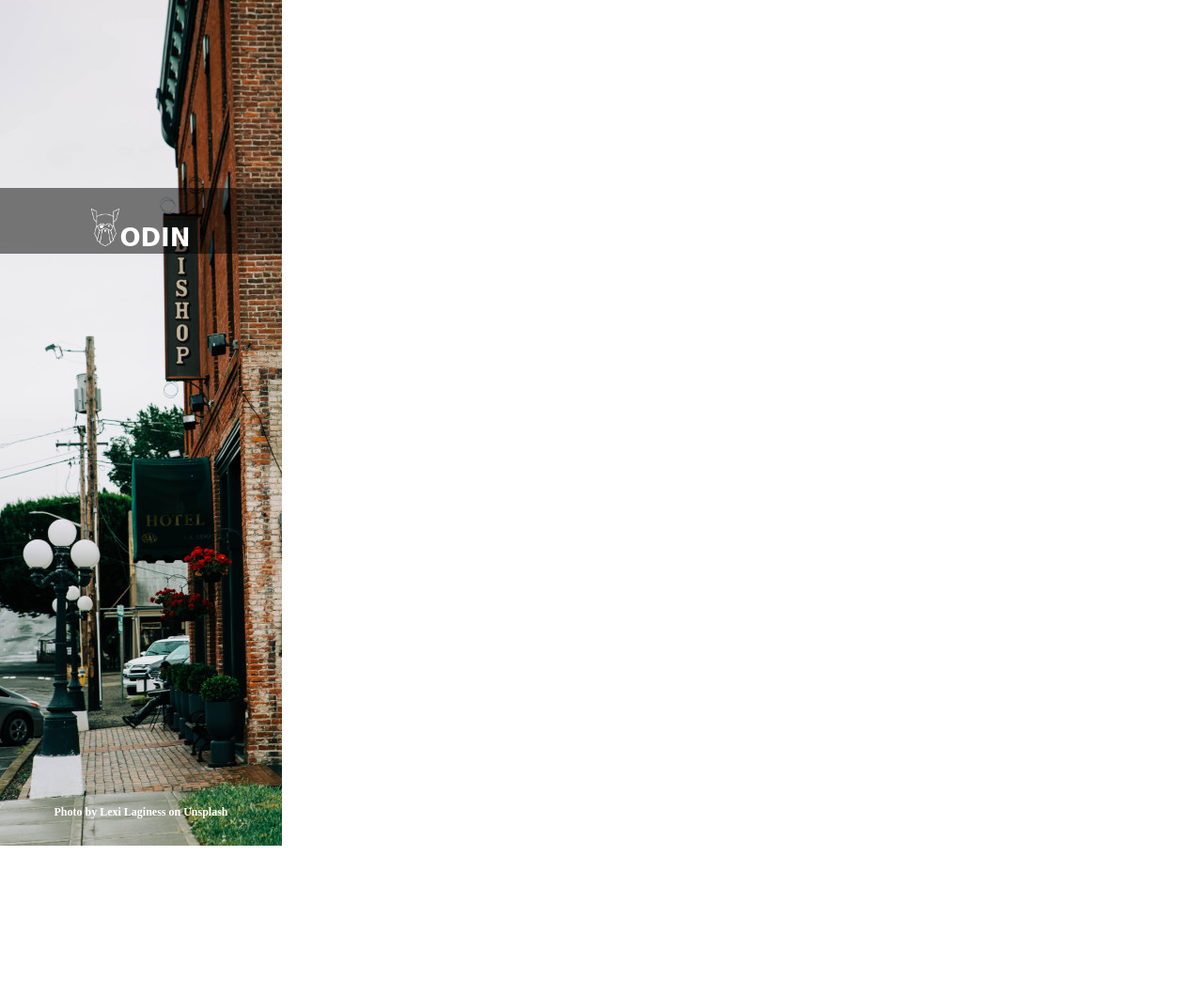
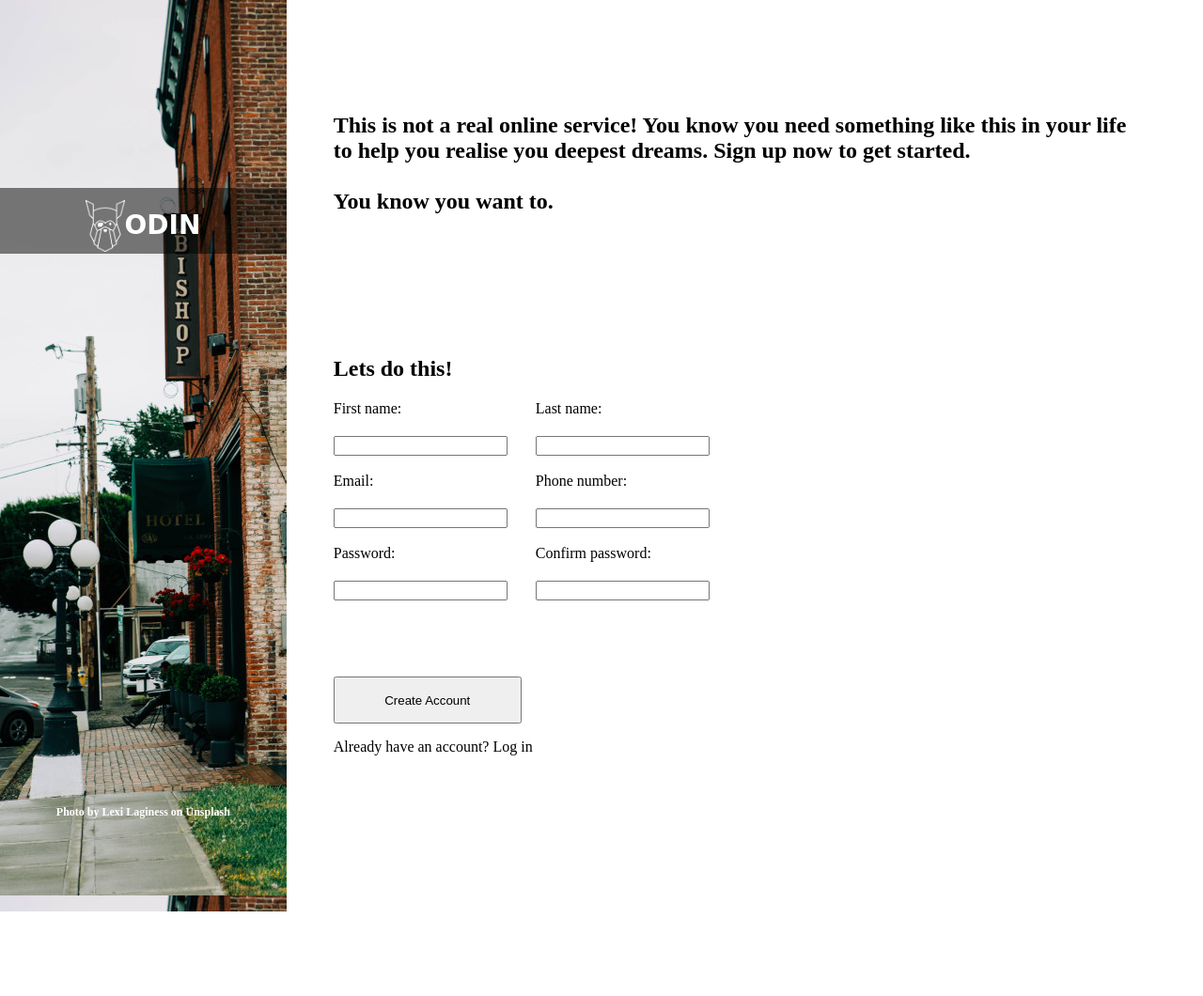
Before and after one commit to MikeN29/sign-up-form, a plain HTML site: page index.html in a window 1280 px wide. Shown: the whole page at 94% size. Before the commit the page ends 900 px from the top, so only its background shows below. Drawn offline with Linux system fonts and the light colour scheme; a web font is replaced by a local one.

Commit message:
structure set up

```diff
--- a/index.html
+++ b/index.html
@@ -12,13 +12,59 @@
     <title>Sign up!</title>
 </head>
 <body>
-    <div id="sideBar">
-        <div id="logoDiv">
-            <h2><img id="logoIMG" src="/images/odin-lined.jpg">ODIN</h2>
+    <div id="container">
+        <div id="sideBar">
+            <div id="logoDiv">
+                <h2><img id="logoIMG" src="/images/odin-lined.jpg">ODIN</h2>
+            </div>
+            <p>Photo by Lexi Laginess on Unsplash </p>
         </div>
+        <div id="mainBar">
+            <div id="topBar">
+                <h2>This is not a real online service! You know you need something
+                    like this in your life to help you realise you deepest dreams.
+                    Sign up now to get started.
+                    <br>
+                    <br>
+                    You know you want to.
+                </h2>
+            </div>
+            <div id="middleBar">
+                <h2>Lets do this!</h2>
+                <form>
+                    <div id="formLeft">
+                        <label for="fname">First name:</label>
+                        <input type="text" id="fname" name="fname"><br>
+                        <label for="email">Email:</label>
+                        <input type="text" id="email" name="email"><br>
+                        <label for="password">Password:</label>
+                        <input type="password" id="password" name="password">
+                    </div>
+                    <div id="formRight">
+                        <label for="lname">Last name:</label>
+                        <input type="text" id="lname" name="lname"><br>
+                        <label for="phoneNumber">Phone number:</label>
+                        <input type="text" id="phoneNumber" name="phoneNumber"><br>
+                        <label for="confirmPassword">Confirm password:</label>
+                        <input type="password" id="confirmPassword" name="confirmPassword"><br>
+                    </div>
 
-        <p>Photo by Lexi Laginess on Unsplash </p>
+
+                </form>
+
+
+            </div>
+
+
+            <div id="bottomBar">
+                <button>Create Account</button>
+                <p>Already have an account? Log in</p>
+
+            </div>
+
+
+
+        </div>
     </div>
-
 </body>
 </html>
--- a/styles.css
+++ b/styles.css
@@ -2,12 +2,16 @@ body {
     margin: 0;
 }
 
+#container {
+    display: flex;
+
+}
 
 
 #sideBar {
     background-image: url("./images/backgroundcopy.jpg");
-    width: 300px;
-    height: 900px;
+    width: 400px;
+    height: 970px;
 }
 
 #sideBar > p {
@@ -34,11 +38,71 @@ body {
     color: white;
     text-align: center;
     display: inline-block;
-    vertical-align: middle;
     font-family: 'Unbounded', cursive;
-    font-size: 26px;
+    font-size: 28px;
+    position: relative;
+    bottom: 10px;
 }
 
 #logoIMG {
-    width: 30px;
+    height: 55px;
+    vertical-align: middle;
 }
+
+#mainBar {
+    width: 100%;
+    height: 970px;
+}
+
+#topBar {
+    height: 35%;
+
+}
+
+#topBar > h2 {
+    width: 850px;
+    padding-left: 50px;
+    padding-top: 100px;
+}
+
+
+
+#middleBar {
+    height: 30%;
+    padding-left: 50px;
+}
+
+
+#bottomBar {
+    height: 35%;
+    padding-left: 50px;
+    padding-top: 50px;
+}
+
+form {
+    width: 800px;
+    display: flex;
+
+}
+
+#formRight {
+    float: right;
+}
+
+label, input {
+    display: block;
+}
+
+label {
+    margin-bottom: 20px;
+}
+
+input {
+    margin-right: 30px;
+}
+
+button {
+    height: 50px;
+    width: 200px;
+
+}
```
